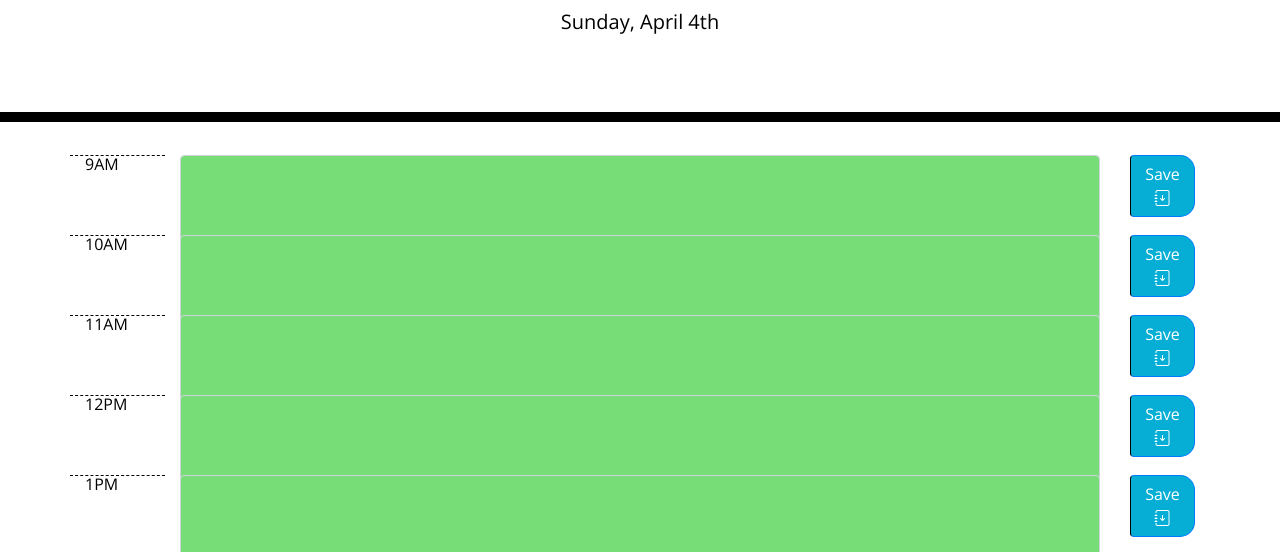
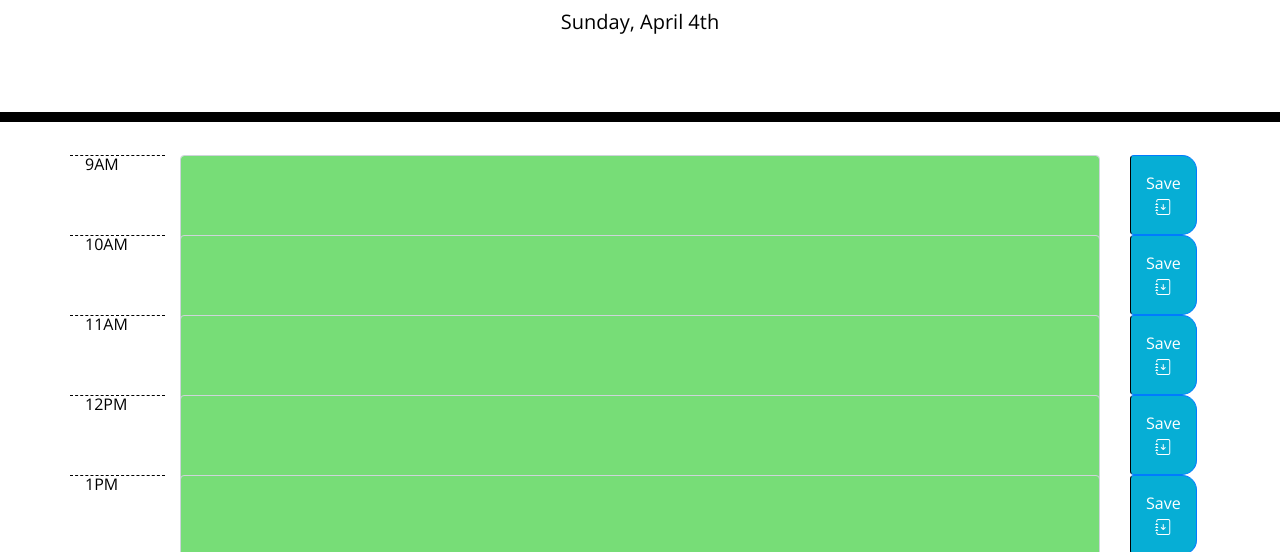
Before and after one commit to ydefrawi/Daily-Planner, a plain HTML site: page index.html in a window 1280 px wide. Shown: the part 182-734 px from the top of the page. Drawn offline with nearby package versions, Linux system fonts and the light colour scheme.

Commit message:
got save buttons to fill white space

```diff
--- a/Assets/style.css
+++ b/Assets/style.css
@@ -63,6 +63,7 @@ textarea {
   border-bottom-right-radius: 15px;
   background-color: #06aed5;
   color: white;
+  padding:15px
 }
 
 .saveBtn i:hover {
```
